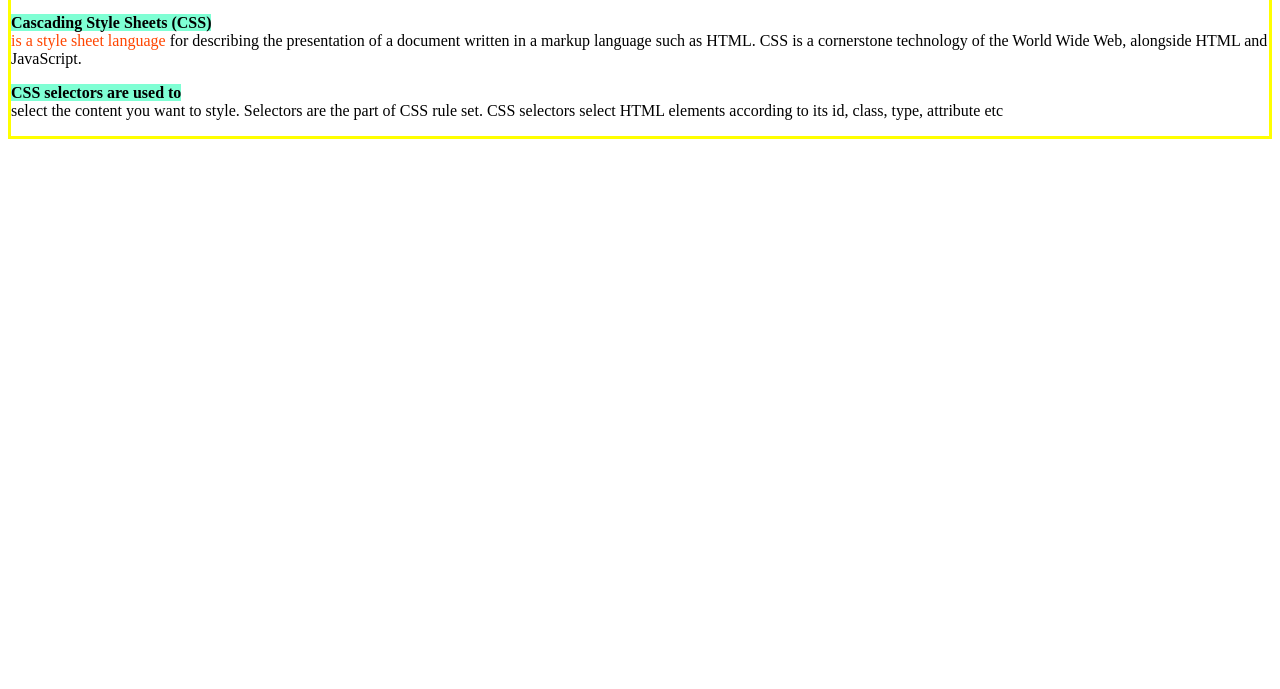
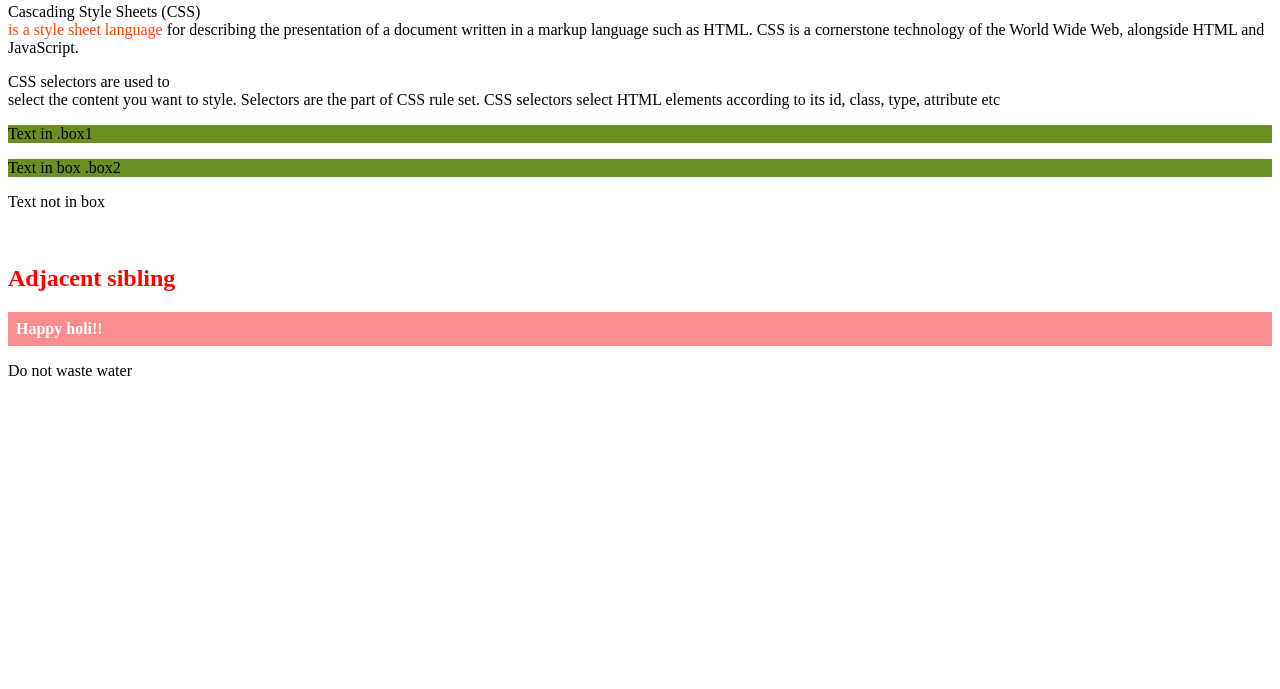
Before and after one commit to Shubha9799/thbs_mean_mern, a plain HTML site: page html-css/css.html in a window 1280 px wide. Shown: the part 111-800 px from the top of the page. Drawn offline with Linux system fonts and the light colour scheme.

Commit message:
pseudo classes and selectors

```diff
--- a/html-css/css.html
+++ b/html-css/css.html
@@ -3,7 +3,7 @@
 
 <head>
     <title>CSS properties</title>
-    <link rel="stylesheet" href="./form.css">
+
     <style>
 
         .color,
@@ -21,16 +21,27 @@
         a:hover{
             border:1px solid red;
         }
-        p::first-line
+        /*p::first-line
         {
             font-weight: bolder;
             color:black;
-            background-color:aquamarine;
+            background-color:gray;
 
-        }
+        }*/
 
         .color > span{
             color:orangered;
+        }
+
+        .box p{
+            background-color: olivedrab;
+        }
+
+        h1 + p {
+            font-weight: bold;
+            background-color: rgb(250, 141, 141);
+            color: #fff;
+            padding: .5em;
         }
 
 
@@ -39,6 +50,7 @@
 </head>
 
 <body id="body_color">
+
 
     <h1>CSS Selectors</h1>
     <a href="ss"><b>CSS link</b></a>
@@ -50,6 +62,23 @@
 
     <p class="note">CSS selectors are used to <br>select the content you want to style. Selectors are the part of CSS rule set. CSS
         selectors select HTML elements according to its id, class, type, attribute etc</p>
+
+        <div class="box">
+            <p>Text in .box1</p>
+            <p>Text in box .box2</p>
+
+
+        </div>
+        <p>Text not in box</p>
+        <br>
+
+        <article>
+            <h1>Adjacent sibling</h1>
+            <p>Happy holi!!</p>
+        </article>
+
+        <P>Do not waste water</P>
+
 </body>
 
 </html>
```
